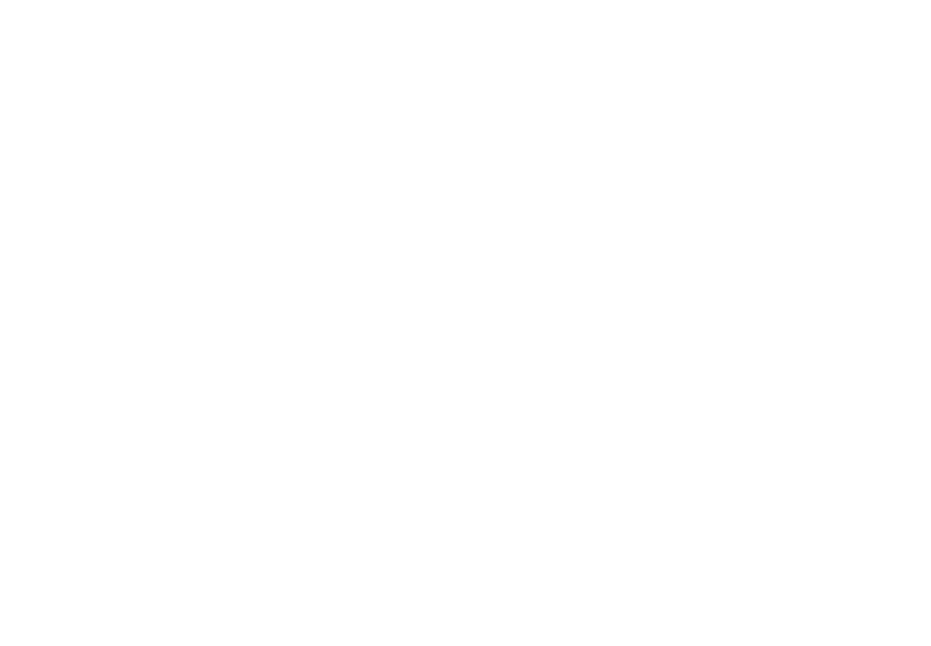
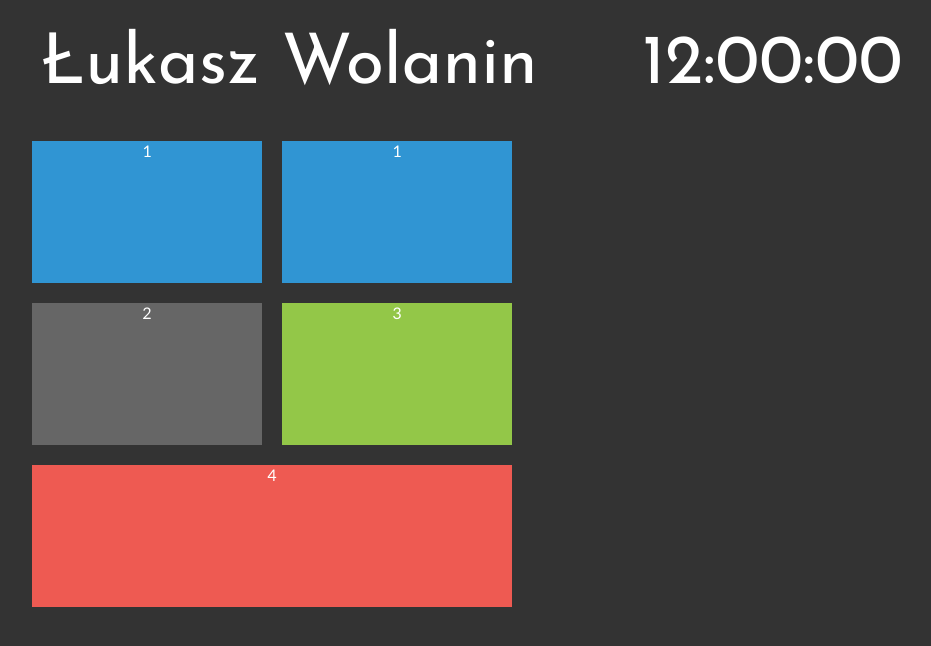
Before and after one commit to PROGR92/CV_WEB_LESSON, a plain HTML site: page index.Html in a window 1280 px wide. Shown: the whole page, without its empty margins (118-1049 px from the left). Drawn offline with Linux system fonts and the light colour scheme.

Commit message:
1/3 of layout is done

```diff
--- a/index.Html
+++ b/index.Html
@@ -8,9 +8,47 @@
 	<title>PROGRAMISTA Z ŻYCIORYSU</title>
 	<meta name="description" content="Wkrótce zmieniam branżę pozostajac w niej na dłużej." />
 	<meta name="keaywords" content="programowanie, robotyk, programista, czystykod, jezyk"/>
+	<link rel="stylesheet" href="style.css" type="text/css"/>
 
+	<link rel="preconnect" href="https://fonts.googleapis.com">
+	<link rel="preconnect" href="https://fonts.gstatic.com" crossorigin>
+	<link href="https://fonts.googleapis.com/css2?family=Josefin+Sans:ital@0;1&family=Lato:ital@0;1&display=swap" rel="stylesheet">
 </head>
 <body>
+	<div id="container">
+		<div class="rectangle">
+			<div id="logo">
+				Łukasz Wolanin
+			</div>
+			<div id="clock">
+				12:00:00
+			</div>
+			<div style="clear: both;"></div>
+		</div>
+
+		<div class="square">
+			<div class="tile1">1</div>
+			<div class="tile1">1</div>
+			<div style="clear: both;"></div>
+
+			<div class="tile2">2</div>
+			<div class="tile3">3</div>
+			<div style="clear: both;"></div>
+
+			<div class="tile4">4</div>
+
+		</div>
+
+		<div class="square">
+
+		</div>
+
+		<div class="rectangle">
+
+		</div>
+		<div style="clear: both;"></div>
+
+	</div>
 
 
 </body>
--- /dev/null
+++ b/style.css
@@ -0,0 +1,74 @@
+body
+{
+    background-color: #333333;
+    color: #ffffff;
+    font-family: 'Lato', sans-serif;
+}
+#container
+{
+    width: 1000px;
+    margin-left: auto;
+    margin-right: auto;
+}
+.rectangle
+{
+    width: 960px;
+    margin: 20px;
+}
+.square
+{
+    width: 500px;
+    float: left;
+}
+#logo
+{
+    float: left;
+    font-family: 'Josefin Sans', sans-serif;
+    font-size: 70px;
+    width: 600px;
+    margin-top: 10px;
+    margin-bottom: 10px;
+}
+#clock
+{
+    float: left;
+    font-size: 70px;
+    font-family: 'Josefin Sans', sans-serif;
+    margin-top: 10px;
+    margin-bottom: 10px;
+}
+.tile1
+{
+    margin: 10px;
+    width: 230px;
+    height: 142px;
+    background-color: #3095d3;
+    float: left;
+    text-align: center;
+}
+.tile2
+{
+    margin: 10px;
+    width: 230px;
+    height: 142px;
+    background-color: #666666;
+    float: left;
+    text-align: center;
+}
+.tile3
+{
+    margin: 10px;
+    width: 230px;
+    height: 142px;
+    background-color: #93c748;
+    float: left;
+    text-align: center;
+}
+.tile4
+{
+    margin: 10px;
+    width: 480px;
+    height: 142px;
+    background-color: #ee5a52;
+    text-align: center;
+}
```
